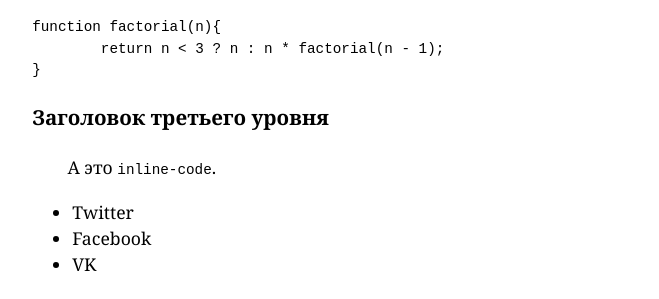
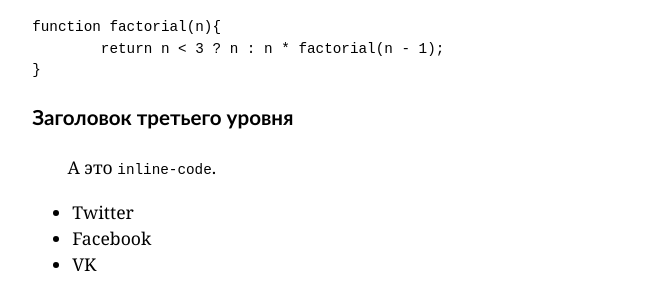
Before and after one commit to alexeyraspopov/alexeyraspopov.github.io, a Jekyll site: the page built from _posts/2013-11-03-hello-world.md, in a window 1280 px wide. Shown: the part 370-669 px from the top of the page, without its empty margins (291-950 px from the left). Built offline with Jekyll 4.4.1, drawn with Linux system fonts in a browser that asks for light colours.

Commit message:
h3 font setting

```diff
--- a/style/styles.css
+++ b/style/styles.css
@@ -30,7 +30,7 @@ h1{
 	text-align: center;
 	color: #333333;
 }
-h2{
+h2, h3{
 	font-family: 'Trebuchet MS', Arial, sans-serif;
 }
 
```
